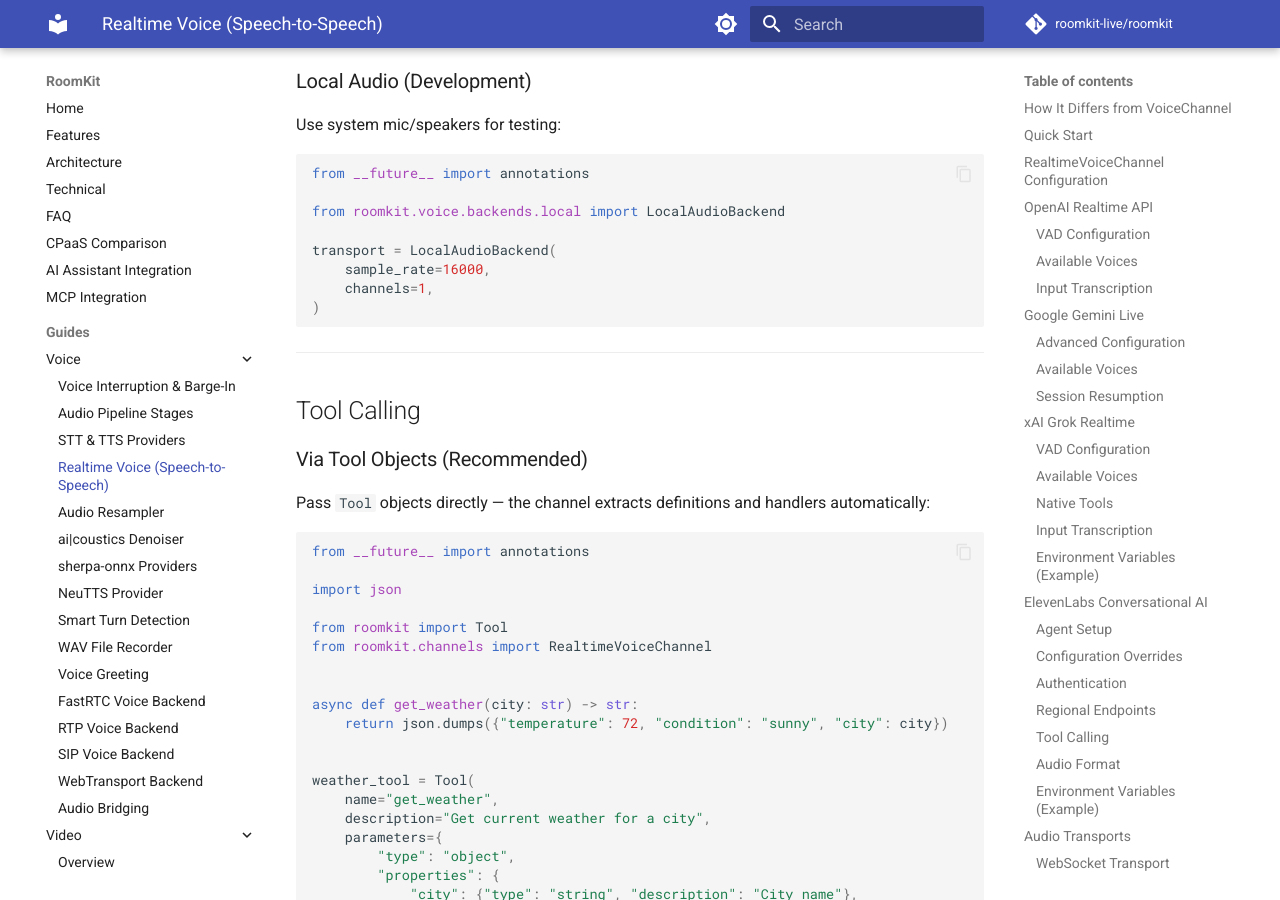
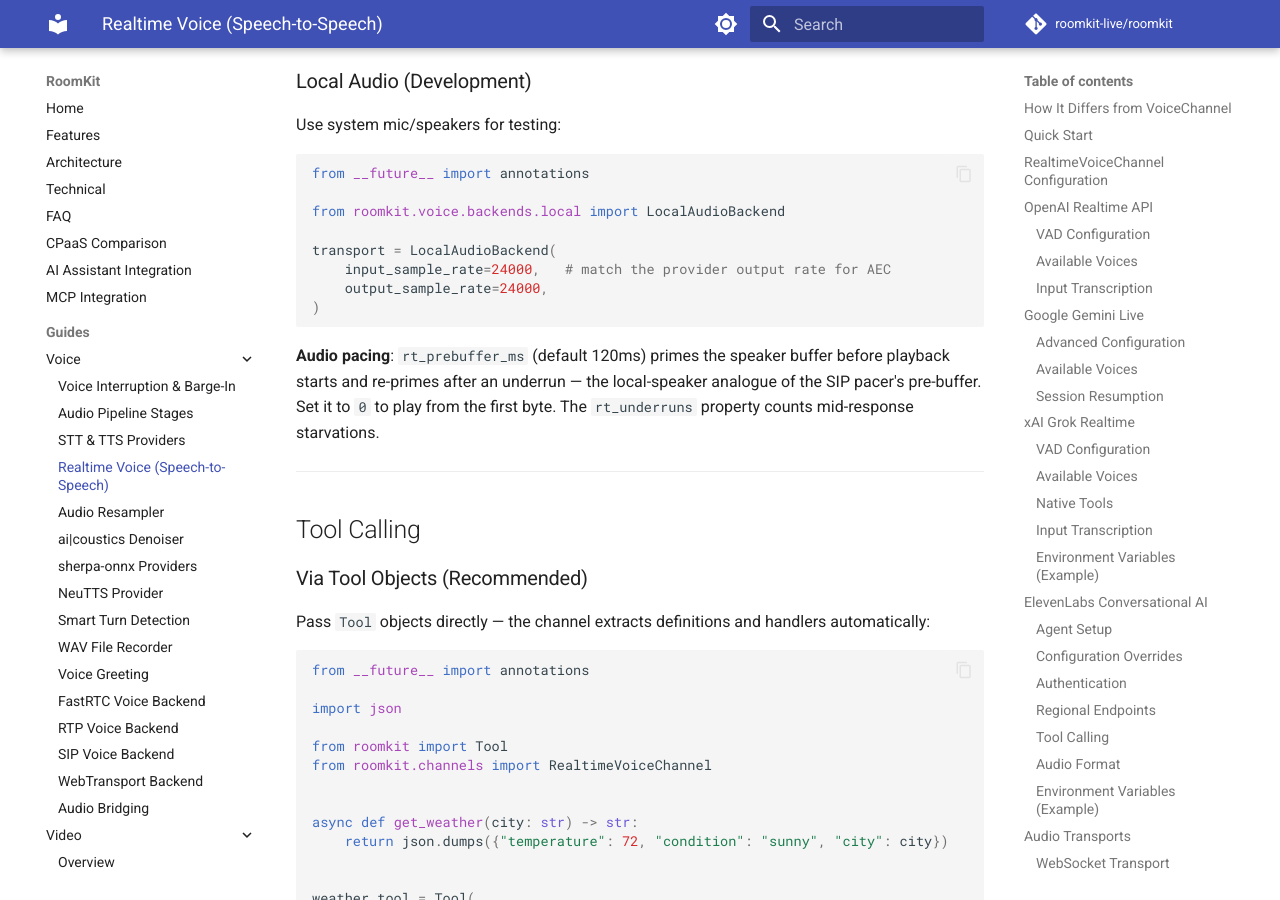
Before and after one commit to roomkit-live/roomkit-docs, an MkDocs documentation site: the page built from docs/guides/realtime-voice-providers.md, in a window 1280 px wide and 900 px high, scrolled down 12063 px. Built offline with MkDocs 1.6.1 and Material for MkDocs 9.7.7, drawn with Linux system fonts in a browser that asks for light colours; comment, search, counter and statistics services are not loaded.

Commit message:
docs(realtime): document rt_prebuffer_ms on LocalAudioBackend, fix stale snippet
The LocalAudioBackend example used a sample_rate= kwarg that does not
exist; replace with the real input/output_sample_rate params and add the
audio-pacing note mirroring the SIP section (prebuffer + rt_underruns).

````diff
--- a/docs/guides/realtime-voice-providers.md
+++ b/docs/guides/realtime-voice-providers.md
@@ -546,10 +546,15 @@ from __future__ import annotations
 from roomkit.voice.backends.local import LocalAudioBackend
 
 transport = LocalAudioBackend(
-    sample_rate=16000,
-    channels=1,
+    input_sample_rate=24000,   # match the provider output rate for AEC
+    output_sample_rate=24000,
 )
 ```
+
+**Audio pacing**: `rt_prebuffer_ms` (default 120ms) primes the speaker buffer
+before playback starts and re-primes after an underrun — the local-speaker
+analogue of the SIP pacer's pre-buffer. Set it to `0` to play from the first
+byte. The `rt_underruns` property counts mid-response starvations.
 
 ---
 
````
